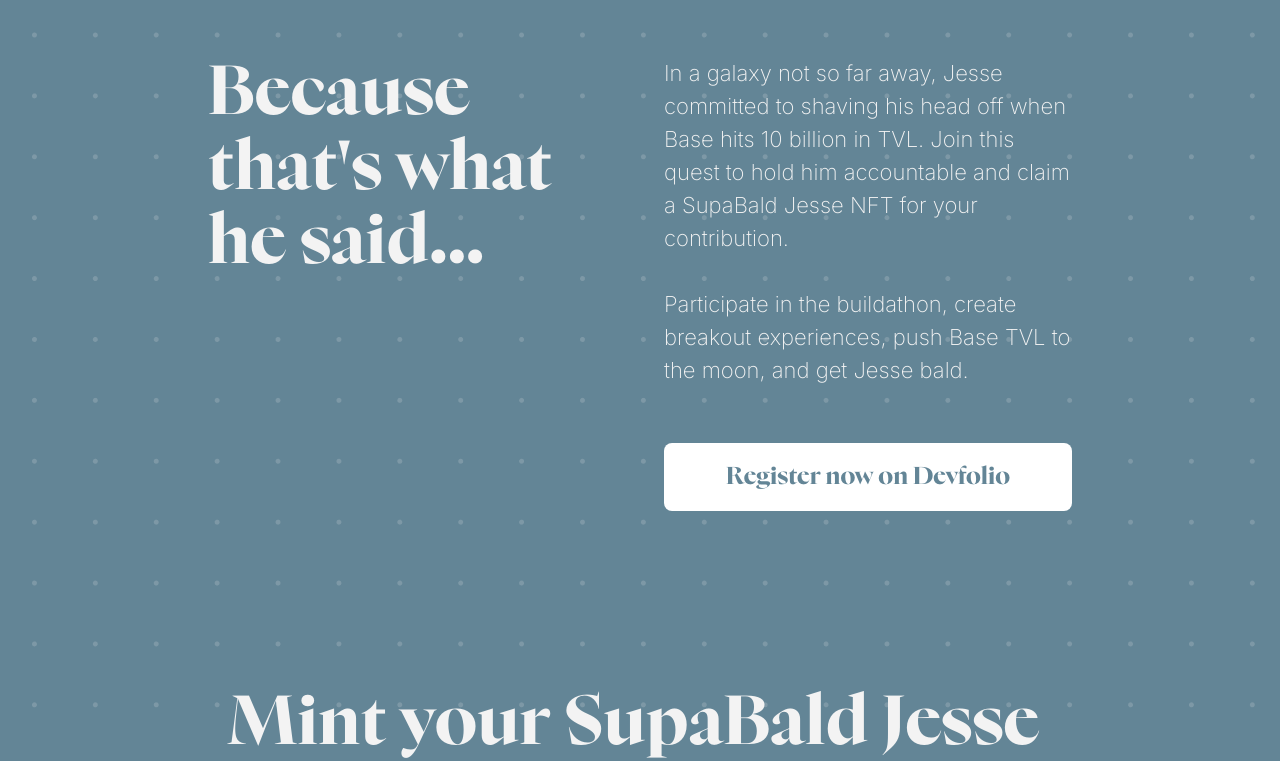
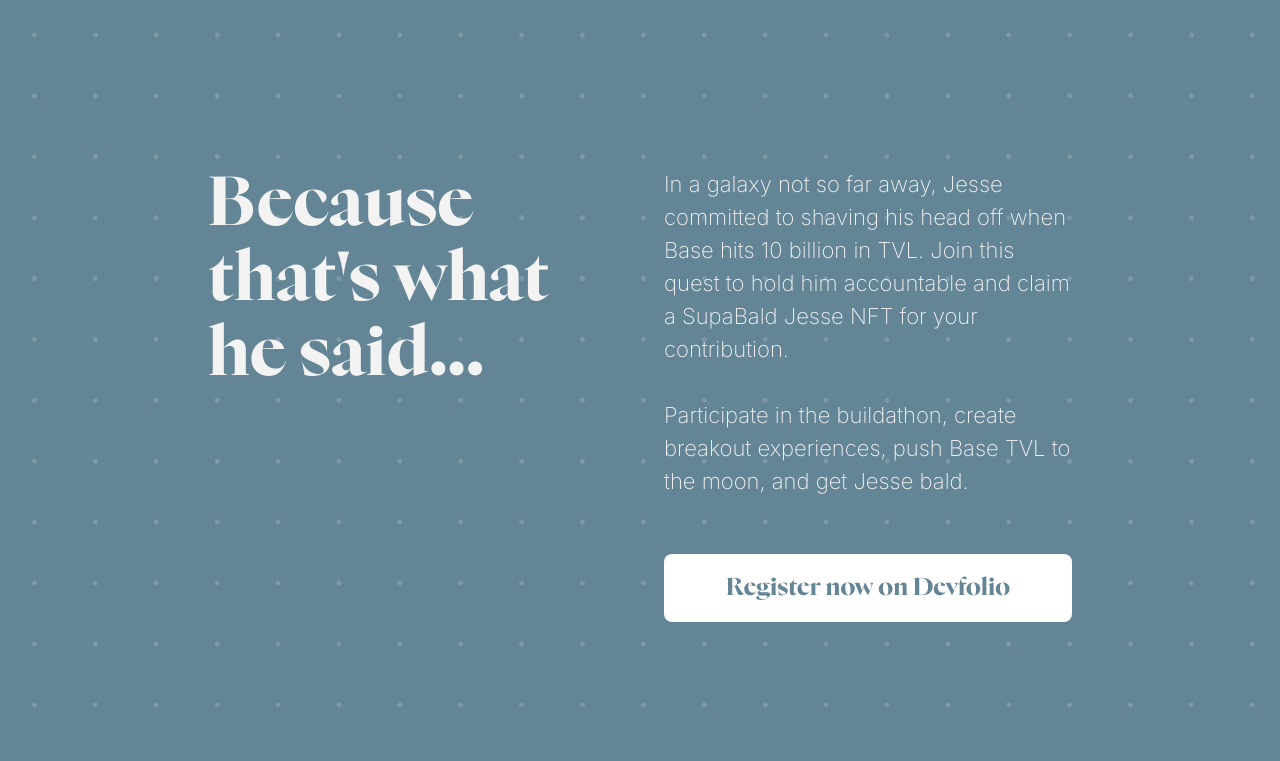
Before and after one commit to devfolioco/supabald-jesse, a Next.js app: page / in a window 1280 px wide. Shown: the part 1400-2161 px from the top of the page. Built offline with nearby package versions, Linux system fonts and the light colour scheme.

Commit message:
refactored: to separate sections

```diff
--- a/src/app/components/Heading.tsx
+++ b/src/app/components/Heading.tsx
@@ -1,11 +1,5 @@
-import { AnimatedText } from './AnimatedText';
-
 const Heading = ({ children, className }: { children: string; className?: string }) => {
-  return (
-    <h1 className={`text-[56px] md:text-[68px] hero-heading ${className ?? ''}`}>
-      <AnimatedText text={children} once />
-    </h1>
-  );
+  return <h1 className={`text-[56px] md:text-[68px] hero-heading ${className ?? ''}`}>{children}</h1>;
 };
 
 export default Heading;
--- a/src/app/components/StepGrid.tsx
+++ b/src/app/components/StepGrid.tsx
@@ -22,7 +22,7 @@
       initial="hidden"
       whileInView="visible"
       viewport={{
-        amount: 0,
+        amount: 0.5,
         once: true,
       }}
       exit="hidden"
--- a/src/app/components/Ui.tsx
+++ b/src/app/components/Ui.tsx
@@ -1,32 +1,5 @@
-'use client';
-import { motion } from 'framer-motion';
-
-const variants = {
-  visible: {
-    opacity: 1,
-    transition: {
-      duration: 2,
-      delay: 2,
-    },
-  },
-  hidden: {
-    opacity: 0,
-  },
-};
-
 const Ui = ({ children, className }: { children: React.ReactNode; className?: string }) => {
-  return (
-    <motion.div
-      variants={variants}
-      initial="hidden"
-      exit="hidden"
-      whileInView="visible"
-      viewport={{ once: true }}
-      className={`ui-text ${className} text-[20px] md:text-[22px]`}
-    >
-      {children}
-    </motion.div>
-  );
+  return <div className={`ui-text ${className} text-[20px] md:text-[22px]`}>{children}</div>;
 };
 
 export default Ui;
--- a/src/app/page.tsx
+++ b/src/app/page.tsx
@@ -1,16 +1,19 @@
 import './styles/app.css';
 import Ui from './components/Ui';
 import OnchainTypography from './components/OnchainTypography';
-import StepItem from './components/StepItem';
 import Footer from './components/Footer';
 import { getFrameMetadata } from 'frog/next';
 import type { Metadata } from 'next';
-import HomeSection from './components/sections/HomeSection';
-import TypographySection from './components/sections/TypographySection';
+import HomeSection from './sections/HomeSection';
+import TypographySection from './sections/TypographySection';
 import Button from './components/Button';
 import { YoutubePlayer } from './components/YoutubePlayer';
 import Heading from './components/Heading';
 import StepGrid from './components/StepGrid';
+import WhySection from './sections/WhySection';
+import MintStepsGridSection from './sections/MintStepsGridSection';
+import VideoSection from './sections/VideoSection';
+import FooterSection from './sections/FooterSection';
 
 export async function generateMetadata(): Promise<Metadata> {
   const frameTags = await getFrameMetadata(`${process.env.VERCEL_URL || 'http://localhost:3000'}/api`);
@@ -25,61 +28,23 @@
 
   return (
     <main className="flex flex-col items-center min-h-screen w-screen bg-grid bg-primary">
+      {/* Let's get jesse bald */}
       <HomeSection registrationUrl={registrationUrl} />
+
+      {/* Animated Typograhy */}
       <TypographySection />
-      <section id="why" className="px-6 md:px-8 lg:px-52 mt-24 md:pt-44">
-        <div className="flex flex-col md:grid grid-rows-2 md:grid-rows-1 md:grid-cols-2 gap-4 md:gap-12">
-          <Heading className="max-w-[390px]">Because that&apos;s what he said...</Heading>
-          <div className="flex flex-col gap-14">
-            <Ui className="md:max-w-[306px] lg:max-w-[561px]">
-              <p>
-                In a galaxy not so far away, Jesse committed to shaving his head off when Base hits 10 billion in TVL.
-                Join this quest to hold him accountable and claim a SupaBald Jesse NFT for your contribution.
-              </p>
-              <br />
-              <p>
-                Participate in the buildathon, create breakout experiences, push Base TVL to the moon, and get Jesse
-                bald.
-              </p>
-            </Ui>
 
-            <Button href={registrationUrl} variant="primary" className="w-full">
-              <span className="block md:hidden lg:block"> Register now on Devfolio </span>
-              <span className=" hidden md:block lg:hidden"> Register now </span>
-            </Button>
-          </div>
-        </div>
-      </section>
+      {/* Because that's what he said... */}
+      <WhySection registrationUrl={registrationUrl} />
 
-      <section className="px-6 md:px-8 lg:px-52 mt-44 w-screen">
-        <div className="flex flex-col items-center">
-          <Heading className="md:text-center">Mint your SupaBald Jesse NFT</Heading>
-          <Ui className="md:text-center my-[16px] max-w-[345px] md:max-w-[500px] lg:max-w-[763px]">
-            For being based and boosting Base TVL, we&apos;ve got a little reward for you!
-          </Ui>
+      {/* Mint your SupaBald Jesse NFT */}
+      <MintStepsGridSection />
 
-          <StepGrid />
-        </div>
-      </section>
+      {/* We're not making this up. Hear it from Jesse himself! */}
+      <VideoSection />
 
-      <section className="px-6 md:px-8 lg:px-52 mt-44">
-        <Heading className="md:text-center max-w-[345px] md:max-w-[664px] lg:max-w-[950px] mb-[80px]">
-          We&apos;re not making this up. Hear it from Jesse himself!
-        </Heading>
-        <div className="w-full half-video-height"></div>
-      </section>
-
-      <section className="bg-white px-6 md:px-8 lg:px-52 bg-grid-white negative-margin-50-video flex flex-col items-center w-full">
-        <YoutubePlayer url="https://www.youtube.com/watch?v=12ks-JzqLrE&t=2083s&rel=0" />
-      </section>
-
-      <section className="bg-white px-6 md:px-8 lg:px-52 bg-grid-white flex flex-col items-center w-full">
-        <Button href={registrationUrl} variant="secondary">
-          Register & mint your NFT
-        </Button>
-        <Footer />
-        <OnchainTypography />
-      </section>
+      {/* Footer & Animated Typograhy */}
+      <FooterSection registrationUrl={registrationUrl} />
     </main>
   );
 }
--- /dev/null
+++ b/src/app/sections/FooterSection.tsx
@@ -0,0 +1,17 @@
+import Button from '../components/Button';
+import Footer from '../components/Footer';
+import OnchainTypography from '../components/OnchainTypography';
+
+const FooterSection = ({ registrationUrl }: { registrationUrl: string }) => {
+  return (
+    <section className="bg-white px-6 md:px-8 lg:px-52 bg-grid-white flex flex-col items-center w-full">
+      <Button href={registrationUrl} variant="secondary">
+        Register & mint your NFT
+      </Button>
+      <Footer />
+      <OnchainTypography />
+    </section>
+  );
+};
+
+export default FooterSection;
--- a/src/app/components/sections/HomeSection.tsx
+++ b/src/app/sections/HomeSection.tsx
@@ -1,11 +1,11 @@
 import Image from 'next/image';
-import Ui from '../Ui';
-import Button from '../Button';
-import Heading from '../Heading';
+import Ui from '../components/Ui';
+import Button from '../components/Button';
+import Heading from '../components/Heading';
 
 const HomeSection = ({ registrationUrl }: { registrationUrl: string }) => {
   return (
-    <section className="flex flex-col items-center px-6 md:px-8 lg:px-0">
+    <section className="flex flex-col items-center px-6 md:px-8 lg:px-0 min-h-screen">
       <Image
         src="/nft.gif"
         width="0"
--- /dev/null
+++ b/src/app/sections/MintStepsGridSection.tsx
@@ -0,0 +1,20 @@
+import Heading from '../components/Heading';
+import StepGrid from '../components/StepGrid';
+import Ui from '../components/Ui';
+
+const MintStepsGridSection = () => {
+  return (
+    <section className="px-6 md:px-8 lg:px-52 mt-44 w-screen">
+      <div className="flex flex-col items-center">
+        <Heading className="md:text-center">Mint your SupaBald Jesse NFT</Heading>
+        <Ui className="md:text-center my-[16px] max-w-[345px] md:max-w-[500px] lg:max-w-[763px]">
+          For being based and boosting Base TVL, we&apos;ve got a little reward for you!
+        </Ui>
+
+        <StepGrid />
+      </div>
+    </section>
+  );
+};
+
+export default MintStepsGridSection;
--- a/src/app/components/sections/TypographySection.tsx
+++ b/src/app/sections/TypographySection.tsx
@@ -1,4 +1,4 @@
-import OnchainTypography from '../OnchainTypography';
+import OnchainTypography from '../components/OnchainTypography';
 
 const TypographySection = () => {
   return (
--- /dev/null
+++ b/src/app/sections/VideoSection.tsx
@@ -0,0 +1,20 @@
+import Heading from '../components/Heading';
+import { YoutubePlayer } from '../components/YoutubePlayer';
+
+const VideoSection = () => {
+  return (
+    <>
+      <section className="px-6 md:px-8 lg:px-52 mt-44">
+        <Heading className="md:text-center max-w-[345px] md:max-w-[664px] lg:max-w-[950px] mb-[80px]">
+          We&apos;re not making this up. Hear it from Jesse himself!
+        </Heading>
+        <div className="w-full half-video-height"></div>
+      </section>
+      <section className="bg-white px-6 md:px-8 lg:px-52 bg-grid-white negative-margin-50-video flex flex-col items-center w-full">
+        <YoutubePlayer url="https://www.youtube.com/watch?v=12ks-JzqLrE&t=2083s&rel=0" />
+      </section>
+    </>
+  );
+};
+
+export default VideoSection;
--- /dev/null
+++ b/src/app/sections/WhySection.tsx
@@ -0,0 +1,32 @@
+import Button from '../components/Button';
+import Heading from '../components/Heading';
+import Ui from '../components/Ui';
+
+const WhySection = ({ registrationUrl }: { registrationUrl: string }) => {
+  return (
+    <section id="why" className="px-6 md:px-8 lg:px-52 mt-24 md:pt-44">
+      <div className="flex flex-col md:grid grid-rows-2 md:grid-rows-1 md:grid-cols-2 gap-4 md:gap-12">
+        <Heading className="max-w-[390px]">Because that&apos;s what he said...</Heading>
+        <div className="flex flex-col gap-14">
+          <Ui className="md:max-w-[306px] lg:max-w-[561px]">
+            <p>
+              In a galaxy not so far away, Jesse committed to shaving his head off when Base hits 10 billion in TVL.
+              Join this quest to hold him accountable and claim a SupaBald Jesse NFT for your contribution.
+            </p>
+            <br />
+            <p>
+              Participate in the buildathon, create breakout experiences, push Base TVL to the moon, and get Jesse bald.
+            </p>
+          </Ui>
+
+          <Button href={registrationUrl} variant="primary" className="w-full">
+            <span className="block md:hidden lg:block"> Register now on Devfolio </span>
+            <span className=" hidden md:block lg:hidden"> Register now </span>
+          </Button>
+        </div>
+      </div>
+    </section>
+  );
+};
+
+export default WhySection;
```
